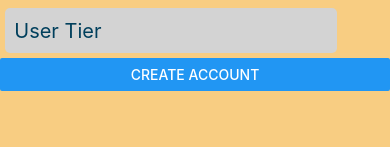
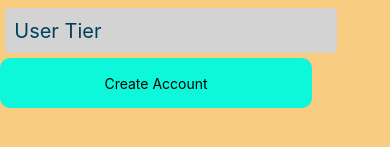
Before and after one commit to GreenField-Org/ultracrewmobile, a React Native app: screen /CreateAcct in a window 390 px wide. Shown: the part 587-734 px from the top of the page. Built offline with nearby package versions, Linux system fonts and the light colour scheme.

Commit message:
styling Submit Button

```diff
--- a/Views/CreateAcct.js
+++ b/Views/CreateAcct.js
@@ -1,5 +1,5 @@
 import React from 'react'
-import { StyleSheet, Button, Text, ScrollView, View } from 'react-native';
+import { StyleSheet, Button, Text, ScrollView, View, Pressable } from 'react-native';
 import Input from '../Components/FormComponents/Input';
 import CountrySelect from '../Components/FormComponents/CountryPicker';
 import { useFonts } from "expo-font";
@@ -48,7 +48,13 @@ export default function CreateAcct({navigation}) {
                     placeholder='User Tier'
                 />
 
-          <Button title='Create Account' onPress={() => navigation.navigate('Home')}/>
+                <Pressable
+                title="Create Account"
+                style={styles.submitButton}
+                onPress={() => navigation.navigate("Home")}
+                >
+                    <Text style={styles.text}>Create Account</Text>
+                </Pressable>
           </ScrollView>
 
 
@@ -98,17 +104,18 @@ const styles = StyleSheet.create({
         marginBottom: 20,
         alignItems: "center",
     },
-    submitButton: {
-        width:"80%",
-        borderRadius:10,
-        height:50,
-        fontSize: 20,
-        marginTop: 10,
-        alignItems:"center",
-        justifyContent:"center",
-        backgroundColor:"orange",
-    },
     form: {
         backgroundColor: '#F8CD82',
-    }
+    },
+    submitButton: {
+        width: "80%",
+        borderRadius: 10,
+        marginBottom: 35,
+        height: 50,
+        fontSize: 20,
+        alignItems: "center",
+        justifyContent: "center",
+        backgroundColor: "#0DF7DB",
+        fontWeight: 700,
+    },
 })
```
